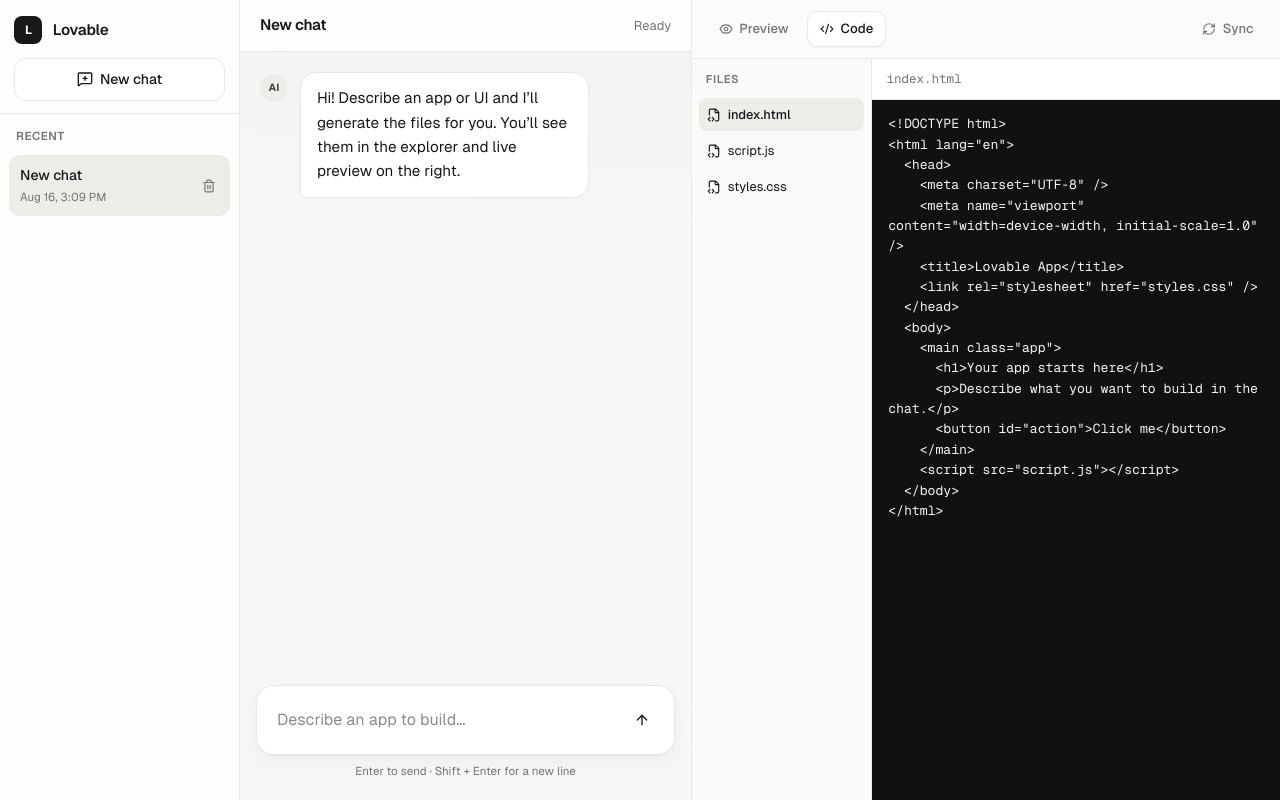
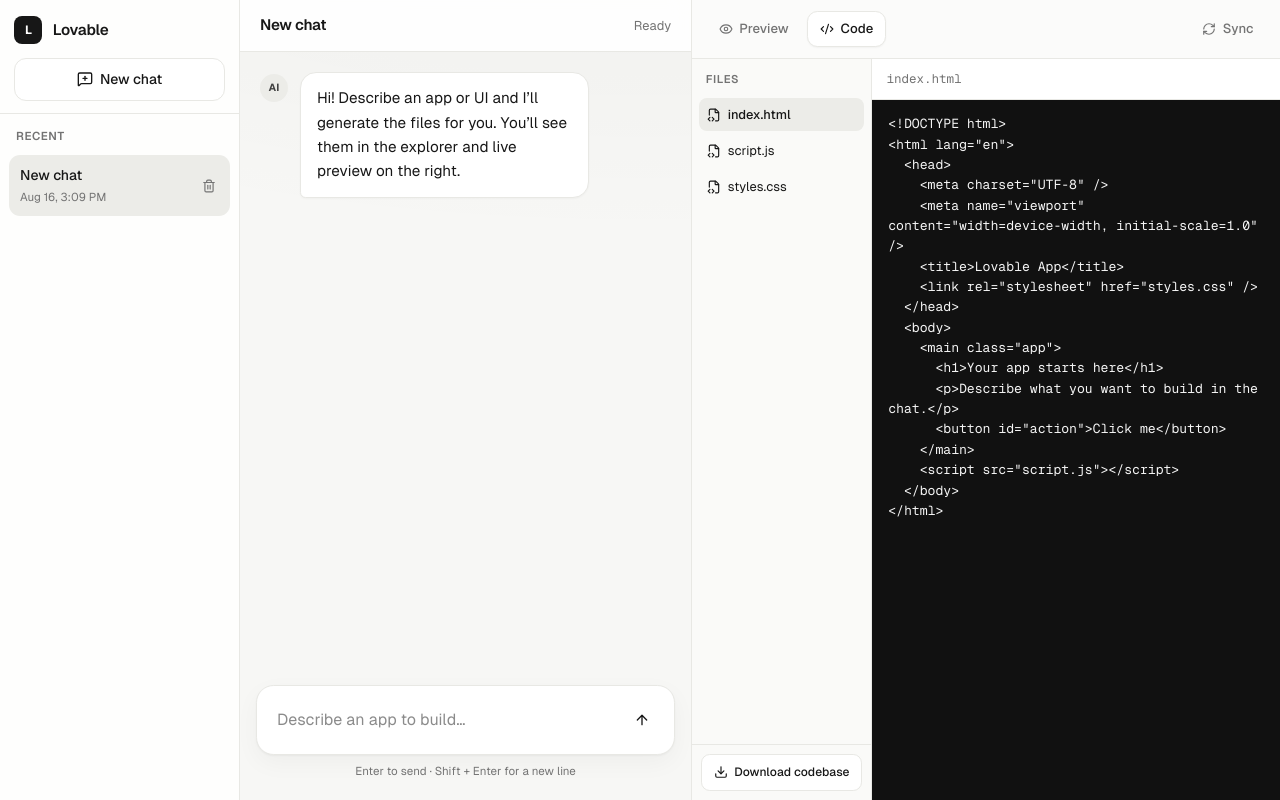
Before and after one commit to shrinjoy979/lovable-clone, a Next.js app in the folder apps/web/: page / in a window 1280 px wide. Both pictures are taken after a click on the button "Code". Built offline with nearby package versions, Linux system fonts and the light colour scheme.

Commit message:
feat: add codebase download functionality

```diff
--- a/apps/web/app/globals.css
+++ b/apps/web/app/globals.css
@@ -341,11 +341,13 @@
 }
 
 .file-explorer {
+  display: flex;
   width: 180px;
   flex-shrink: 0;
+  flex-direction: column;
   border-right: 1px solid var(--border);
   background: #fafaf8;
-  overflow: auto;
+  min-height: 0;
 }
 
 .file-explorer-label {
@@ -359,9 +361,11 @@
 
 .file-explorer-list {
   display: flex;
+  flex: 1;
   flex-direction: column;
   gap: 0.15rem;
   padding: 0.25rem 0.45rem 0.85rem;
+  overflow: auto;
 }
 
 .file-explorer-item {
@@ -392,6 +396,34 @@
 .file-explorer-item.is-active {
   background: #ecece8;
   font-weight: 500;
+}
+
+.file-explorer-footer {
+  margin-top: auto;
+  padding: 0.55rem;
+  border-top: 1px solid var(--border);
+}
+
+.file-explorer-download {
+  display: inline-flex;
+  align-items: center;
+  justify-content: center;
+  gap: 0.4rem;
+  width: 100%;
+  padding: 0.55rem 0.5rem;
+  border: 1px solid var(--border);
+  border-radius: 0.55rem;
+  background: var(--bg-elevated);
+  color: var(--fg);
+  font-size: 0.75rem;
+  font-weight: 500;
+  cursor: pointer;
+  transition: background 120ms ease, border-color 120ms ease;
+}
+
+.file-explorer-download:hover {
+  background: #f3f3f0;
+  border-color: #d8d8d2;
 }
 
 .code-viewer {
--- a/apps/web/components/workspace/FileExplorer.tsx
+++ b/apps/web/components/workspace/FileExplorer.tsx
@@ -1,18 +1,20 @@
 "use client";
 
-import { FileCode2 } from "lucide-react";
+import { Download, FileCode2 } from "lucide-react";
 import type { ProjectFiles } from "../../types/chat";
 
 interface FileExplorerProps {
   files: ProjectFiles;
   activeFile: string | null;
   onSelect: (path: string) => void;
+  onDownloadCodebase?: () => void;
 }
 
 export default function FileExplorer({
   files,
   activeFile,
   onSelect,
+  onDownloadCodebase,
 }: FileExplorerProps) {
   const paths = Object.keys(files).sort((a, b) => a.localeCompare(b));
 
@@ -34,6 +36,19 @@
           </button>
         ))}
       </div>
+
+      {onDownloadCodebase ? (
+        <div className="file-explorer-footer">
+          <button
+            type="button"
+            className="file-explorer-download"
+            onClick={onDownloadCodebase}
+          >
+            <Download size={14} />
+            Download codebase
+          </button>
+        </div>
+      ) : null}
     </div>
   );
 }
--- a/apps/web/components/workspace/WorkspacePanel.tsx
+++ b/apps/web/components/workspace/WorkspacePanel.tsx
@@ -3,6 +3,7 @@
 import { useEffect, useMemo, useState } from "react";
 import { Code2, Eye, RefreshCw } from "lucide-react";
 import type { ProjectFiles } from "../../types/chat";
+import { downloadCodebase } from "../../lib/download-codebase";
 import FileExplorer from "./FileExplorer";
 import CodeViewer from "./CodeViewer";
 import LivePreview from "./LivePreview";
@@ -92,6 +93,11 @@
             files={files}
             activeFile={activeFile}
             onSelect={setActiveFile}
+            onDownloadCodebase={() => {
+              downloadCodebase(files);
+              setSyncMessage("Downloaded codebase.zip");
+              window.setTimeout(() => setSyncMessage(null), 2500);
+            }}
           />
           <CodeViewer
             path={activeFile}
--- /dev/null
+++ b/apps/web/lib/download-codebase.ts
@@ -0,0 +1,129 @@
+import type { ProjectFiles } from "../types/chat";
+
+function crc32(data: Uint8Array): number {
+  let crc = 0xffffffff;
+
+  for (let i = 0; i < data.length; i++) {
+    crc ^= data[i]!;
+    for (let bit = 0; bit < 8; bit++) {
+      const lowest = crc & 1;
+      crc >>>= 1;
+      if (lowest) crc ^= 0xedb88320;
+    }
+  }
+
+  return (crc ^ 0xffffffff) >>> 0;
+}
+
+function u16(value: number) {
+  const bytes = new Uint8Array(2);
+  bytes[0] = value & 0xff;
+  bytes[1] = (value >> 8) & 0xff;
+  return bytes;
+}
+
+function u32(value: number) {
+  const bytes = new Uint8Array(4);
+  bytes[0] = value & 0xff;
+  bytes[1] = (value >> 8) & 0xff;
+  bytes[2] = (value >> 16) & 0xff;
+  bytes[3] = (value >> 24) & 0xff;
+  return bytes;
+}
+
+function concat(chunks: Uint8Array[]) {
+  const total = chunks.reduce((sum, chunk) => sum + chunk.length, 0);
+  const output = new Uint8Array(total);
+  let offset = 0;
+
+  for (const chunk of chunks) {
+    output.set(chunk, offset);
+    offset += chunk.length;
+  }
+
+  return output;
+}
+
+/** Builds an uncompressed ZIP for text project files. */
+export function createCodebaseZip(files: ProjectFiles): Blob {
+  const encoder = new TextEncoder();
+  const localParts: Uint8Array[] = [];
+  const centralParts: Uint8Array[] = [];
+  let offset = 0;
+
+  for (const [path, content] of Object.entries(files)) {
+    const name = encoder.encode(path);
+    const data = encoder.encode(content);
+    const checksum = crc32(data);
+
+    const localHeader = concat([
+      u32(0x04034b50),
+      u16(20),
+      u16(0),
+      u16(0),
+      u16(0),
+      u16(0),
+      u32(checksum),
+      u32(data.length),
+      u32(data.length),
+      u16(name.length),
+      u16(0),
+      name,
+    ]);
+
+    localParts.push(localHeader, data);
+
+    const centralHeader = concat([
+      u32(0x02014b50),
+      u16(20),
+      u16(20),
+      u16(0),
+      u16(0),
+      u16(0),
+      u16(0),
+      u32(checksum),
+      u32(data.length),
+      u32(data.length),
+      u16(name.length),
+      u16(0),
+      u16(0),
+      u16(0),
+      u16(0),
+      u32(0),
+      u32(offset),
+      name,
+    ]);
+
+    centralParts.push(centralHeader);
+    offset += localHeader.length + data.length;
+  }
+
+  const centralDirectory = concat(centralParts);
+  const endRecord = concat([
+    u32(0x06054b50),
+    u16(0),
+    u16(0),
+    u16(Object.keys(files).length),
+    u16(Object.keys(files).length),
+    u32(centralDirectory.length),
+    u32(offset),
+    u16(0),
+  ]);
+
+  return new Blob([concat([...localParts, centralDirectory, endRecord])], {
+    type: "application/zip",
+  });
+}
+
+export function downloadCodebase(
+  files: ProjectFiles,
+  filename = "codebase.zip"
+) {
+  const blob = createCodebaseZip(files);
+  const url = URL.createObjectURL(blob);
+  const anchor = document.createElement("a");
+  anchor.href = url;
+  anchor.download = filename;
+  anchor.click();
+  URL.revokeObjectURL(url);
+}
--- a/apps/web/next.config.js
+++ b/apps/web/next.config.js
@@ -9,6 +9,7 @@
   turbopack: {
     root: path.join(__dirname, "../.."),
   },
+  devIndicators: false,
 };
 
 export default nextConfig;
```
Also changed, not shown: 1 other file (tests, documents, lock files or other folders).
